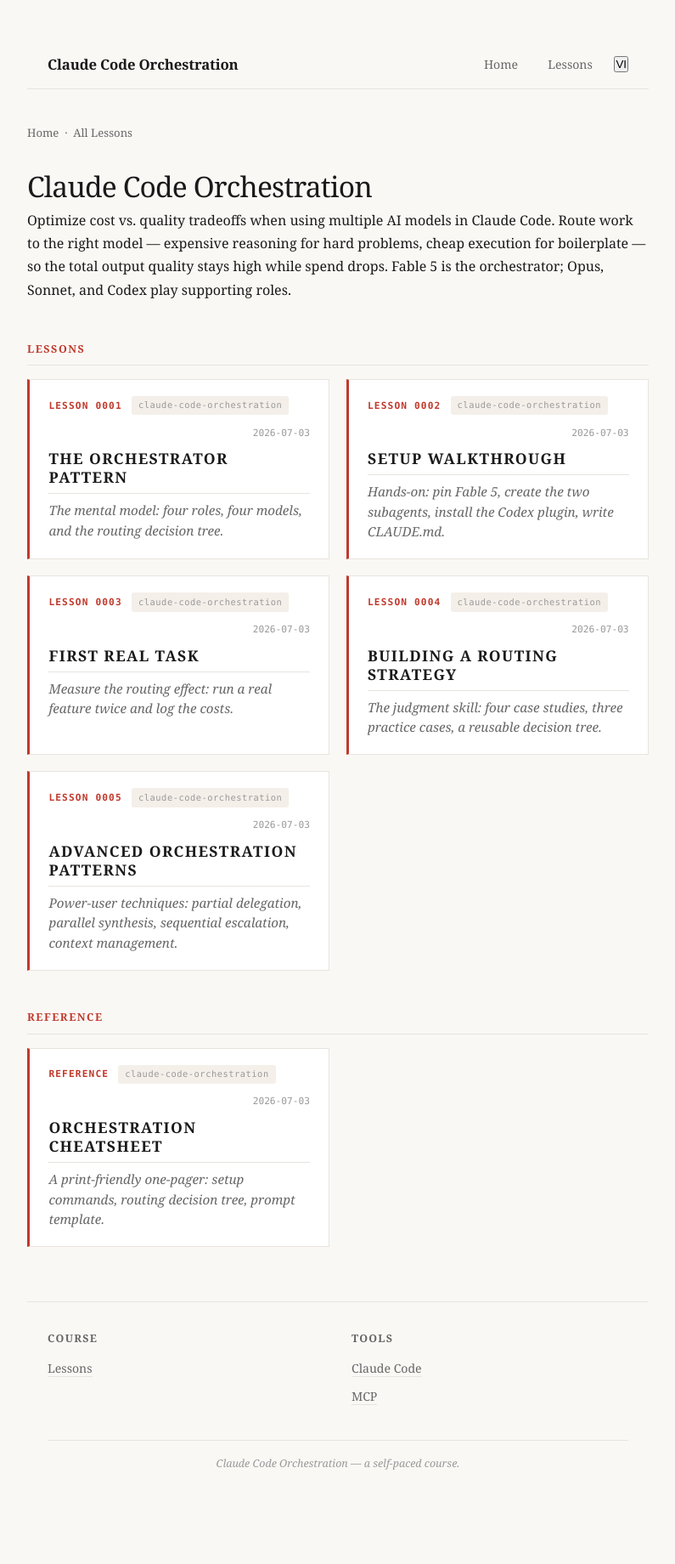
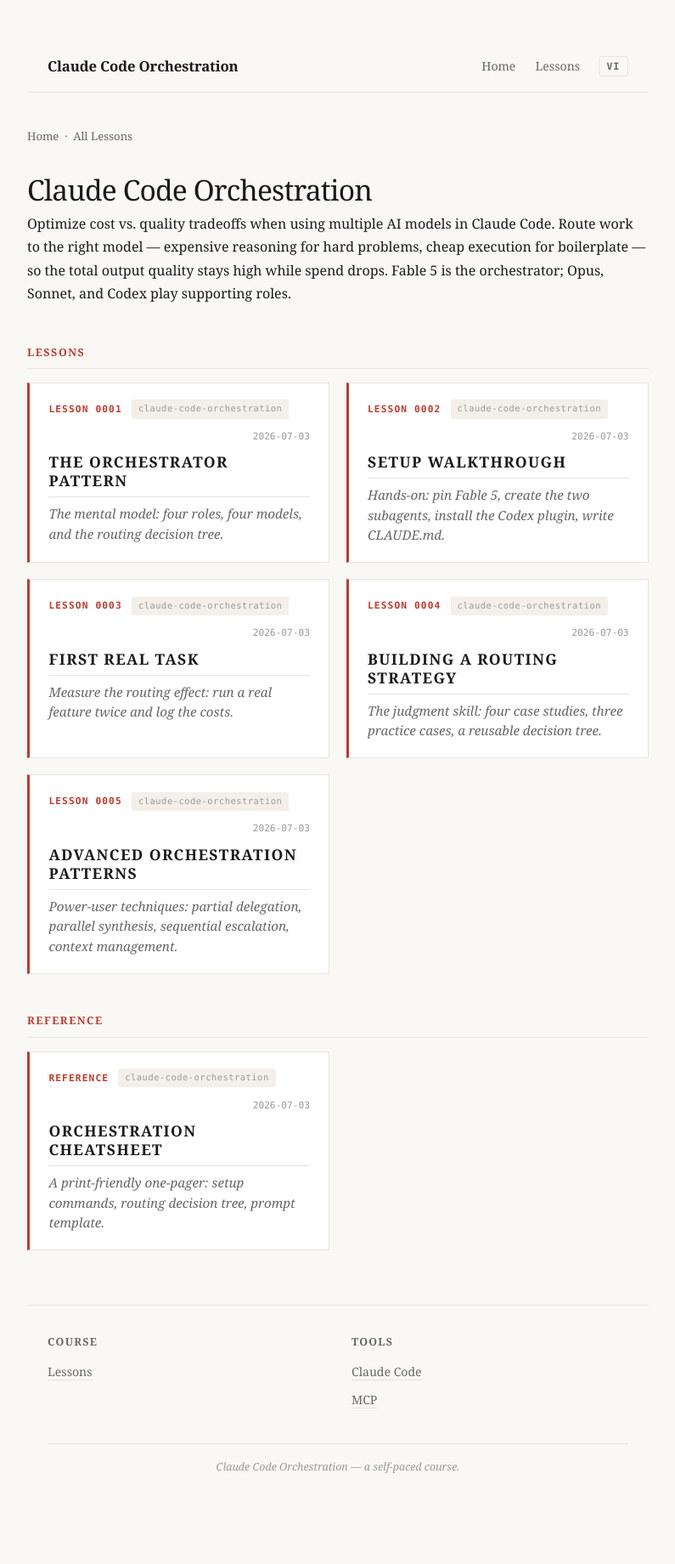
Before and after one commit to trinq/trinq.github.io, a Jekyll site: the page claude-code-orchestration/index.html, which Jekyll copies as it is, in a window 1280 px wide. Shown: the whole page at 85% size, without its empty margins (242-1037 px from the left). Built offline with Jekyll 4.4.1, drawn with Linux system fonts in a browser that asks for light colours.

Commit message:
fix(orchestration): harden header nav layout + cache-bust CSS
The .site-nav links were stacking vertically in some browsers. Made the
flex row explicit (flex-direction: row, flex-wrap: nowrap, flex-shrink: 0,
margin-left: auto), removed the fixed 3.5rem height in favor of
min-height + padding, and added a cache-bust query string (?v=2) to the
stylesheet link so old CSS in browser cache is bypassed.

Also styled the .lang-toggle button injected by i18n.js so it doesn't
disrupt the nav layout (small bordered pill, flex-shrink: 0).

Co-authored-by: Cursor <cursoragent@cursor.com>

```diff
--- a/claude-code-orchestration/assets/styles.css
+++ b/claude-code-orchestration/assets/styles.css
@@ -363,8 +363,11 @@ tr:hover td { background: var(--code-bg); }
   display: flex;
   align-items: center;
   justify-content: space-between;
+  flex-wrap: nowrap;
   gap: 2rem;
-  height: 3.5rem;
+  height: auto;
+  min-height: 3.5rem;
+  padding: 0.8rem 0;
 }
 .site-logo {
   font-family: Georgia, "Iowan Old Style", "Times New Roman", serif;
@@ -375,12 +378,17 @@ tr:hover td { background: var(--code-bg); }
   text-decoration: none;
   border-bottom: none;
   white-space: nowrap;
+  flex-shrink: 0;
 }
 .site-logo:hover { color: var(--accent); border-bottom-color: transparent; }
 .site-nav {
   display: flex;
   align-items: center;
-  gap: 1rem;
+  flex-direction: row;
+  flex-wrap: nowrap;
+  gap: 0.25rem;
+  flex-shrink: 0;
+  margin-left: auto;
 }
 .site-nav a {
   font-size: 0.88rem;
@@ -392,6 +400,25 @@ tr:hover td { background: var(--code-bg); }
 }
 .site-nav a:hover { color: var(--accent); background: var(--code-bg); }
 .site-nav a.active { color: var(--accent); }
+
+/* i18n toggle button (injected by assets/i18n.js) */
+.lang-toggle {
+  font-family: "SF Mono", Menlo, monospace;
+  font-size: 0.72rem;
+  font-weight: 700;
+  letter-spacing: 0.08em;
+  color: var(--ink-soft);
+  background: transparent;
+  border: 1px solid var(--rule);
+  border-radius: 3px;
+  padding: 0.25rem 0.55rem;
+  margin-left: 0.5rem;
+  cursor: pointer;
+  flex-shrink: 0;
+  transition: color 0.15s, border-color 0.15s;
+}
+.lang-toggle:hover { color: var(--accent); border-color: var(--accent); }
+.lang-toggle.loading { opacity: 0.5; cursor: wait; }
 
 /* Breadcrumbs */
 .crumbs {
--- a/claude-code-orchestration/index.html
+++ b/claude-code-orchestration/index.html
@@ -4,7 +4,7 @@
 <meta charset="utf-8">
 <meta name="viewport" content="width=device-width, initial-scale=1">
 <title>Claude Code Orchestration — All Lessons</title>
-<link rel="stylesheet" href="assets/styles.css">
+<link rel="stylesheet" href="assets/styles.css?v=2">
 </head>
 <body>
 
```
